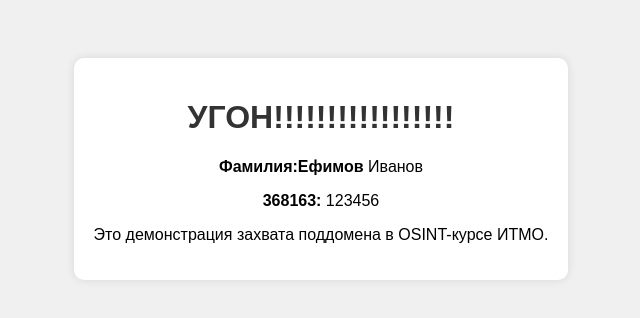
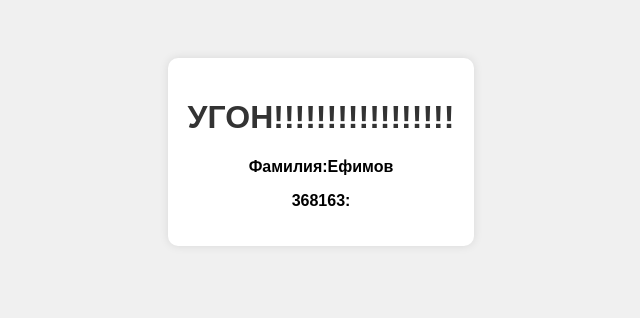
Before and after one commit to Murkysik/368163.github.io, a plain HTML site: page index.html in a window 1280 px wide. Shown: the whole page, without its empty margins (319-959 px from the left). Drawn offline with Linux system fonts and the light colour scheme.

Commit message:
Update index.html

```diff
--- a/index.html
+++ b/index.html
@@ -13,9 +13,8 @@
 <body>
     <div class="info">
         <h1>УГОН!!!!!!!!!!!!!!!!!</h1>
-        <p><strong>Фамилия:Ефимов</strong> Иванов</p>
-        <p><strong>368163:</strong> 123456</p>
-        <p>Это демонстрация захвата поддомена в OSINT-курсе ИТМО.</p>
+        <p><strong>Фамилия:Ефимов</strong></p>
+        <p><strong>368163:</strong> </p>
     </div>
 </body>
 </html>
```
